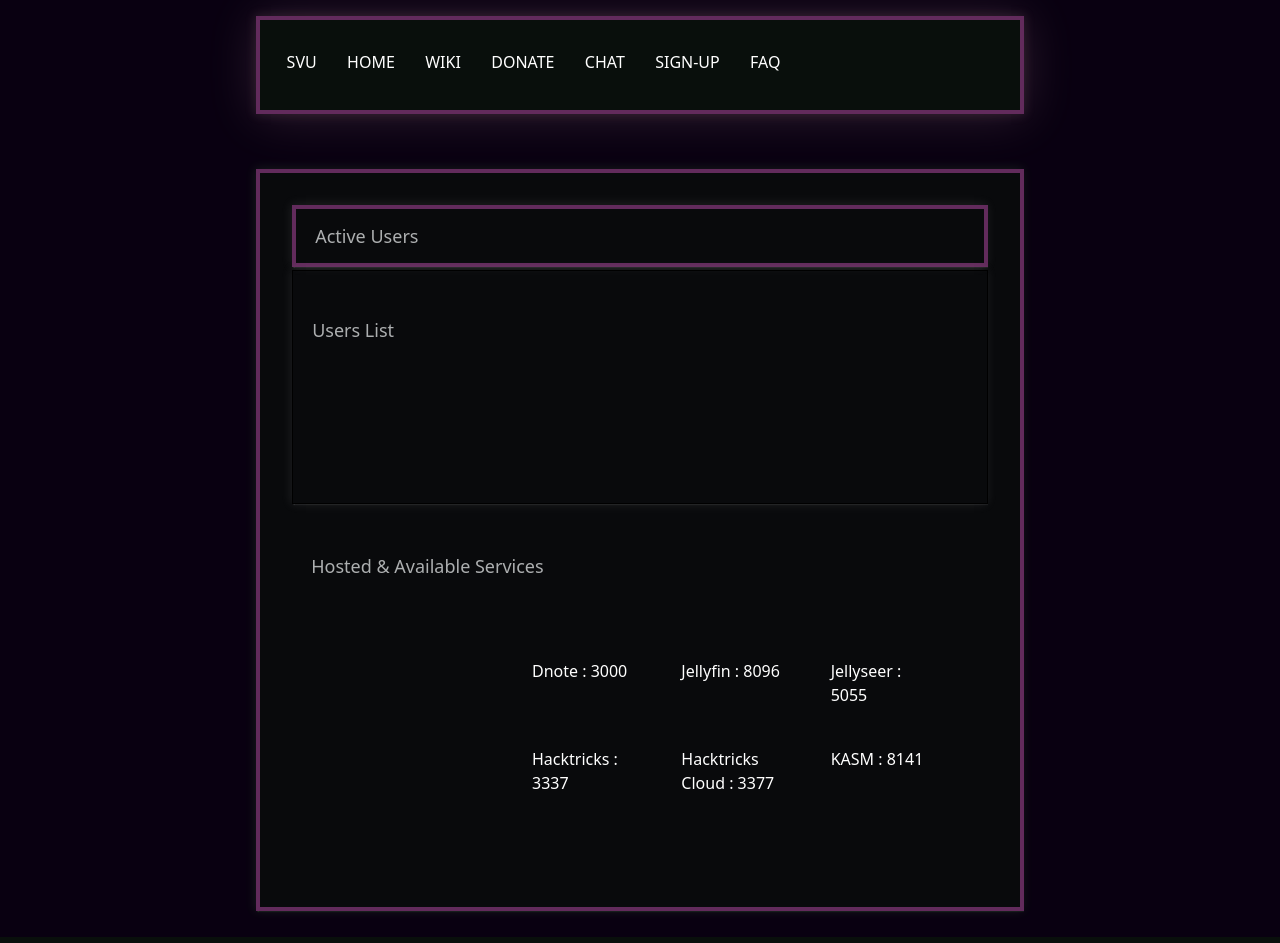
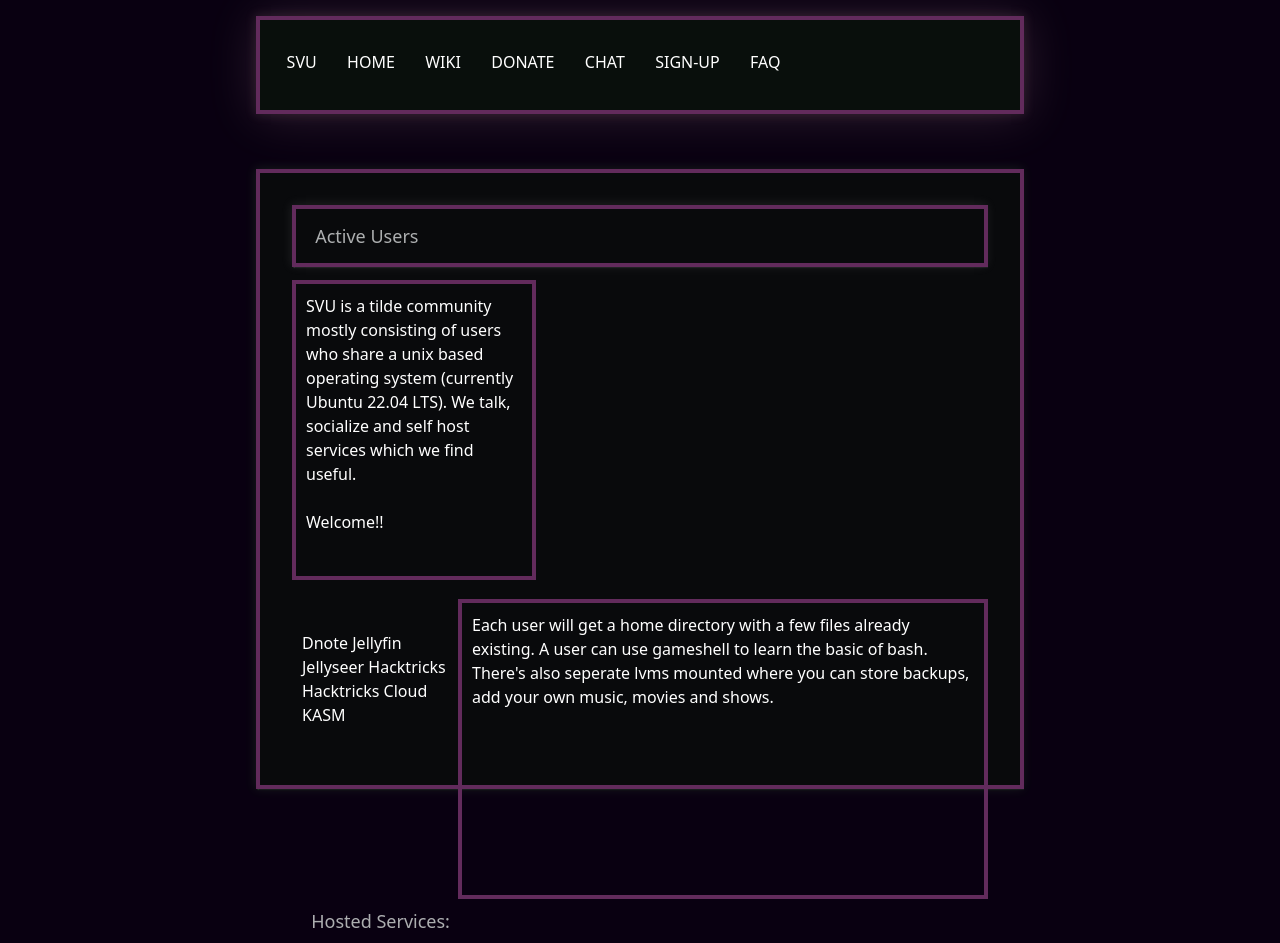
Before and after one commit to Viridescent7/svu_dashboard, a Django app: page / in a window 1280 px wide. Run offline with Django 4.2, Linux system fonts and the light colour scheme.

Commit message:
major restructuring

```diff
--- a/home/static/css/styles.css
+++ b/home/static/css/styles.css
@@ -6,29 +6,6 @@
                 1px 2px 50px 0.5px rgba(247, 190, 200, 0.15)
 /* x-offset y-offset blur-radius spread-radius
 spread-radius responsible for  */
-}
-
-#main-content{
-    border: 0.28rem solid;
-    border-color: rgba(98,43,92,100);
-    box-shadow: -1px -0.8px 10px 0.3px rgba(149, 255, 119, 0.1),
-                0.3px 1.1px 1px -0.3px rgba(149, 255, 119, 0.15);
-}
-
-#active-users{
-    border: 0.28rem solid;
-    border-color:rgb(98,43,92);
-    box-shadow: -1px -0.8px 10px 0.3px rgba(229,228,226, 0.1),
-                0.3px 1.1px 1px -0.3px rgba(229,228,226, 0.15);
-}
-
-#all-users{
-    border: 0.1rem solid black;
-    box-shadow: -1px -0.8px 10px 0.3px rgba(229,228,226, 0.1),
-                0.3px 1.1px 1px -0.3px rgba(229,228,226, 0.15);
-
-                /* box-shadow: -1px -0.8px 10px 0.3px rgba(149, 255, 119, 0.1),
-                0.3px 1.1px 1px -0.3px rgba(149, 255, 119, 0.15);  */
 }
 
 #navbar{
@@ -53,6 +30,54 @@ spread-radius responsible for  */
     padding-left: 3.5%;
 }
 
+#main-content{
+    border: 0.28rem solid;
+    border-color: rgba(98,43,92,100);
+    box-shadow: -1px -0.8px 10px 0.3px rgba(149, 255, 119, 0.1),
+                0.3px 1.1px 1px -0.3px rgba(149, 255, 119, 0.15);
+}
+
+#active-users{
+    border: 0.28rem solid;
+    border-color:rgb(98,43,92);
+    box-shadow: -1px -0.8px 10px 0.3px rgba(229,228,226, 0.1),
+                0.3px 1.1px 1px -0.3px rgba(229,228,226, 0.15);
+}
+
+#about_us {
+    display: inline-block;
+    border: 0.28rem solid;
+    border-color:rgb(98,43,92);
+    width: 35%; /* Narrow width */
+    height: 300px; /* Long height */
+    padding: 10px;
+    margin-top:13px;
+    overflow-y: auto; /* Adds scroll if text overflows */
+    }
+
+#how-to {
+    display: inline-block;
+    border: 0.28rem solid;
+    border-color:rgb(98,43,92);
+    width: 530px; /* Narrow width */
+    float: right;
+    height: 300px;
+    padding: 10px;
+
+    margin-top:13px;
+    overflow-y: auto; /* Adds scroll if text overflows */
+    }
+
+#services {
+    width: 800px;
+    height: 100px;
+    padding: 10px;
+}
+
+#services a:hover {
+    display: inline-block;
+    color: red;
+}
 
 #username, #email, #why, #sshkey{
     padding: 0.5rem 0.5rem 0.5rem 1rem;
--- a/home/templates/active_users.html
+++ /dev/null
@@ -1,13 +0,0 @@
-{% load static %}
-
-
-<ul class="flex gap-[1rem]">
-    <h1 class="float-left whitespace-nowrap text-lg text-[rgba(191,193,194,0.9)] py-[0.8rem] px-[1.2rem]">Active Users</h1>
-    <marquee direction="left" scrollamount="5">
-        <div class="flex gap-[2rem] pt-[1.25rem] text-[0.8rem]">
-            {% for user in active_users %}
-                <li>{{ user }}</li>
-            {% endfor %}
-        </div>
-    </marquee>
-</ul>
--- a/home/templates/all_users.html
+++ /dev/null
@@ -1,10 +0,0 @@
-{% load static %}
-
-<h1 class="float-left whitespace-nowrap text-lg text-[rgba(191,193,194,0.9)] py-[0.8rem] px-[1.2rem]">Users List</h1>
-<br><br><br>
-<div id="users" class="p-[3rem] grid grid-cols-3 gap-10 ml-[12rem]">
-        {% for user in all_users%}
-            <div>{{ user }}</div>
-        {% endfor %}
-
-</div>
--- a/home/templates/index.html
+++ b/home/templates/index.html
@@ -3,19 +3,46 @@
 
 {% block title %}SVU{% endblock %}
 
-
 {% block main-content %}
 
-<div id="active-users" class="  rounded-2">
-    {% include "active_users.html" %}
+<div id="active-users" class="rounded-2">
+    <ul class="flex gap-[1rem]">
+        <h1 class="float-left whitespace-nowrap text-lg text-[rgba(191,193,194,0.9)] py-[0.8rem] px-[1.2rem]">Active Users</h1>
+        <marquee direction="left" scrollamount="5">
+            <div class="flex gap-[2rem] pt-[1.25rem] text-[0.8rem]">
+                {% for user in active_users %}
+                    <li>{{ user }}</li>
+                {% endfor %}
+            </div>
+        </marquee>
+    </ul>
+</div>
+<div id="main-body">
+    <div id="about_us" class="mt-[0.2rem] py-[2rem]">
+        SVU is a tilde community mostly consisting of users who share a unix based operating
+        system (currently Ubuntu 22.04 LTS). We talk, socialize and self host services which
+        we find useful.
+        <br></br>
+        Welcome!!
+    </div>
+    <div id="how-to" class="mt-[0.2rem] py-[2rem]">
+        Each user will get a home directory with a few files already
+        existing. A user can use gameshell to learn the basic of bash.
+        There's also seperate lvms mounted where you can store backups,
+        add your own music, movies and shows.
+    </div>
 </div>
 
-<div id="all-users" class="mt-[0.2rem] py-[2rem]">
-    {% include "all_users.html" %}
-</div>
+<div id="services-outer" class="mt-[0.2rem] py-[2rem]">
+    <h1 class="float-left whitespace-nowrap text-lg text-[rgba(191,193,194,0.9)] py-[0.5rem] px-[1.2rem]">
+    Hosted Services:
+    </h1>
+    <div id="services">
+            {% for service, port in services.items %}
+            <a href="http://{{ ip_addr }}:{{ port }}">{{ service }}</a>
+            {% endfor %}
 
-<div id="services" class="mt-[0.2rem] py-[2rem]">
-    {% include "services.html" %}
+    </div>
 </div>
 
 {% endblock %}
--- a/home/templates/navi.html
+++ b/home/templates/navi.html
@@ -1,5 +1,4 @@
 {% load static %}
-
 
 <!DOCTYPE html>
 <html lang="en">
--- a/home/templates/services.html
+++ /dev/null
@@ -1,10 +0,0 @@
-{% load static %}
-
-<h1 class="float-left whitespace-nowrap text-lg text-[rgba(191,193,194,0.9)] py-[0.8rem] px-[1.2rem]">Hosted & Available Services</h1>
-<br><br><br>
-<div id="users" class="p-[3rem] grid grid-cols-3 gap-10 ml-[12rem]">
-        {% for service, port in services.items %}
-           <a href="http://{{ ip_addr }}:{{ port }}"><div>{{ service }} : {{ port }}</div></a>
-        {% endfor %}
-
-</div>
--- a/home/views.py
+++ b/home/views.py
@@ -27,6 +27,5 @@ def index(request):
                                                 'all_users': all_users,
                                                 'services': services,
                                                 'ip_addr': '127.0.0.1'})
-
 def render_sign_up(request):
     return render(request, 'sign_up.html' )
```
